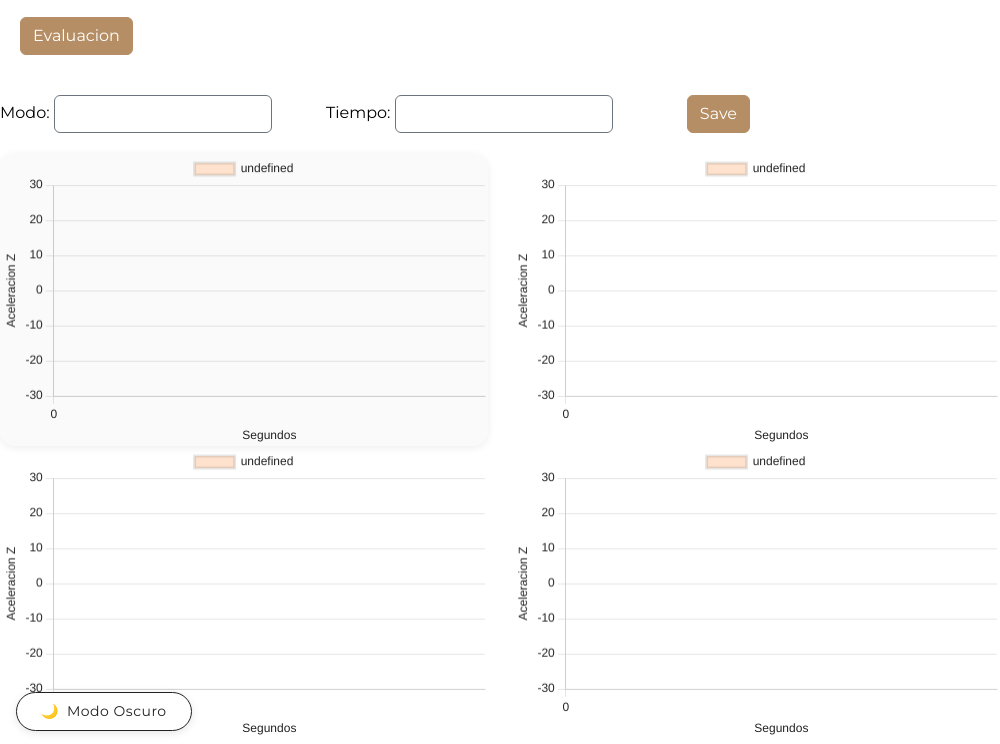
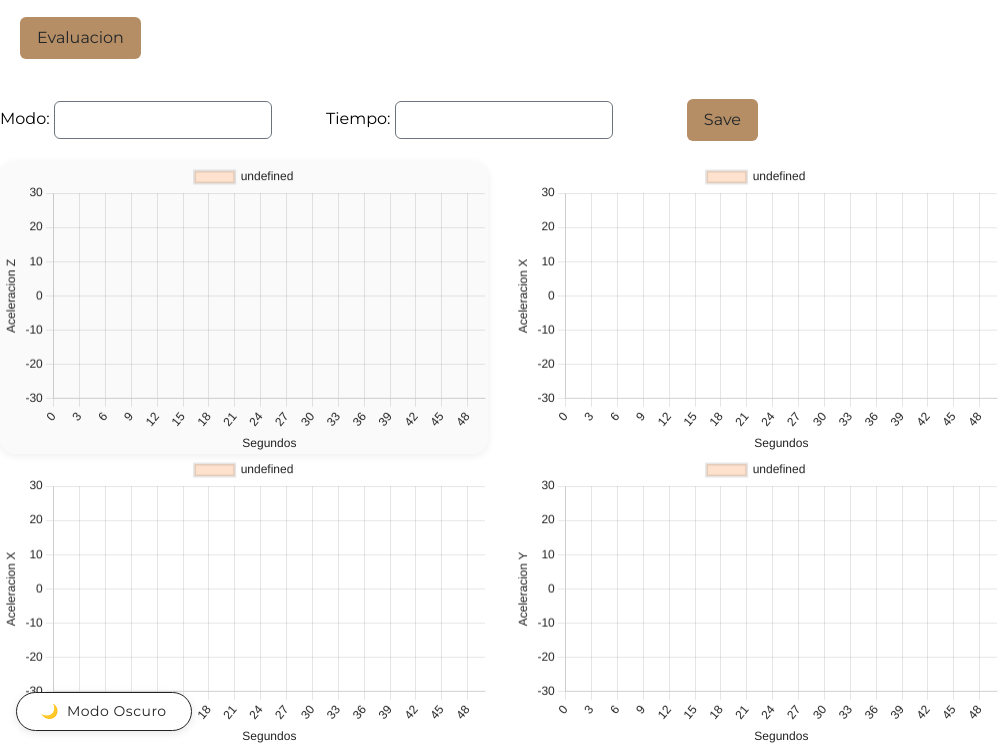
Before and after one commit to echeche919/TCEM-300M-main, an Electron app: page index.html in a window 1000 px wide. Shown: the part 53-797 px from the top of the page. Drawn offline with nearby package versions, Linux system fonts and the light colour scheme; no server answers.

Commit message:
solo faltan los segundos

```diff
--- a/index.css
+++ b/index.css
@@ -151,8 +151,36 @@
   margin-right: 5%;
 }
 
-.btn.btn-primary {
+.btn.btn-primary1 {
   margin: 2%;
+  background-color: #b68e65;
+  display: inline-block;
+  font-weight: 500;
+  text-align: center;
+  white-space: nowrap;
+  vertical-align: middle;
+  user-select: none;
+  border: 1px solid transparent;
+  padding: 0.5rem 1rem;
+  font-size: 1rem;
+  line-height: 1.5;
+  border-radius: 0.375rem;
+  transition: all 0.15s ease-in-out;
+  cursor: pointer;
+}
+.btn-primary1:hover {
   background-color: #b68e65;
   border-color: #b68e65;
 }
+
+.btn-primary1:active {
+  background-color: #7a5b3d;
+  border-color: #7a5b3d;
+}
+
+.btn-primary1:disabled {
+  background-color: #b68e65;
+  border-color: #b68e65;
+  opacity: 0.65;
+  cursor: not-allowed;
+}
--- a/index.html
+++ b/index.html
@@ -39,11 +39,12 @@
     <option value="rapido">
     <option value="medio">
     <option value="lento">
-    <option value="ascendente">
     <option value="descendente">
     <option value="aleatorio">
+    <option value="superlento">
+
   </datalist>
-  <button title="Este boton abre la Evaluacion" class="btn btn-primary" id="openModalBtn">Evaluacion</button>
+  <button title="Este boton abre la Evaluacion" class="btn btn-primary1" id="openModalBtn">Evaluacion</button>
   <form action="">
     <label for="GET-mode">Modo:</label>
     <input class="btn btn-outline-secondary dropdown-toggle" title="Especificar el modo en el que mover el tablero"
@@ -51,11 +52,12 @@
     <label for="GET-time">Tiempo:</label>
     <input class="btn btn-outline-secondary dropdown-toggle"
       title="Especificar el tiempo que el tablero se estara moviendo en ese modo" type="number" id="time" />
-    <input type="button" value="Save" id="Save" class="btn btn-primary" />
+    <input type="button" value="Save" id="Save" class="btn btn-primary1" />
   </form>
   <!-- Modal -->
   <div id="myModal" class="modal">
     <div class="modal-content">
+
       <span id="closeModalBtn" class="close">&times;</span>
       <h2>Evaluacion de la estructura</h2>
       <p>Lorem ipsum dolor sit amet consectetur adipisicing elit. Quia et quis velit, nesciunt at tempora a
--- a/renderer.js
+++ b/renderer.js
@@ -36,6 +36,7 @@
     { vendorId: '1A86', productIds: ['7584', '5584', '5523', '752d', '7523', 'e008', '7522'] },
     { vendorId: '10C4', productIds: ['EA60'] }
   ];
+  const labels = [0, 0.5, 1, 1.5, 2, 2.5, 3, 3.5, 4, 4.5, 5, 5.5, 6, 6.5, 7, 7.5, 8, 8.5, 9, 9.5, 10, 10.5, 11, 11.5, 12, 12.5, 13, 13.5, 14, 14.5, 15, 15.5, 16, 16.5, 17, 17.5, 18, 18.5, 19, 19.5, 20, 20.5, 21, 21.5, 22, 22.5, 23, 23.5, 24, 24.5, 25, 25.5, 26, 26.5, 27, 27.5, 28, 28.5, 29, 29.5, 30, 30.5, 31, 31.5, 32, 32.5, 33, 33.5, 34, 34.5, 35, 35.5, 36, 36.5, 37, 37.5, 38, 38.5, 39, 39.5, 40, 40.5, 41, 41.5, 42, 42.5, 43, 43.5, 44, 44.5, 45, 45.5, 46, 46.5, 47, 47.5, 48, 48.5, 49, 49.5, 50];
   // --- Elementos UI ---
   const PORTID = document.getElementById("port");
   const toggleBtn = document.getElementById("Modo Oscuro");
@@ -45,6 +46,8 @@
   const tablaBody4 = document.querySelector("#tablaValores4 tbody");
   const tablaBody5 = document.querySelector("#tablaValores5 tbody");
   const tablaBody6 = document.querySelector("#tablaValores6 tbody");
+  const tablaBody7 = document.querySelector("#tablaValores7 tbody");
+
   const tablaModal = document.querySelector("#tablaModal tbody");
   const modal = document.getElementById('myModal');
   const body = document.getElementById('Body');
@@ -69,13 +72,13 @@
   const Mode = document.getElementById("mode");
   const time = document.getElementById("time");
 
-  function CreateChart(chartId) {
+  function CreateChart(chartId, name) {
     const ctx = document.getElementById(chartId).getContext("2d");
 
     return new Chart(ctx, {
       type: "line",
       data: {
-        labels: [],
+        labels: labels,
         datasets: [{
           backgroundColor: "rgba(0, 0, 255, 0.6)",
           pointBackgroundColor: "hsla(30, 51%, 27%, 1) ",
@@ -90,14 +93,14 @@
             beginAtZero: true,
             max: 30,
             min: -30,
-            title: { display: true, text: 'Aceleracion Z', color: "#222" },
+            title: { display: true, text: name, color: "#222" },
             ticks: { color: "#222" }
           },
           x: {
             beginAtZero: true,
             max: 50,
             title: { display: true, text: 'Segundos', color: "#222" },
-            ticks: { color: "#222" }
+            ticks: { color: "#222", stepSize: 0.5 },
           }
         },
         plugins: {
@@ -115,18 +118,18 @@
     PORTID.className = "badge bg-warning text-dark p-2 fs-6";
   }
   // --- Chart ---
-  const myChart = CreateChart("myChart");
-  const myChart2 = CreateChart("myChart2");
-  const myChart3 = CreateChart("myChart3");
-  const myChart4 = CreateChart("myChart4");
-  const myChart5 = CreateChart("myChart5");
-  const myChart6 = CreateChart("myChart6");
-  const myChart7 = CreateChart("myChart7");
-  const myChart8 = CreateChart("myChart8");
-  const myChart9 = CreateChart("myChart9");
-  const myChart10 = CreateChart("myChart10");
-  const myChart11 = CreateChart("myChart11");
-  const myChart12 = CreateChart("myChart12");
+  const myChart = CreateChart("myChart", "Aceleracion Z");
+  const myChart2 = CreateChart("myChart2", "Aceleracion X");
+  const myChart3 = CreateChart("myChart3", "Aceleracion Y");
+  const myChart4 = CreateChart("myChart4", "Giroscopio X");
+  const myChart5 = CreateChart("myChart5", "Giroscopio Y");
+  const myChart6 = CreateChart("myChart6", "Giroscopio Z");
+  const myChart7 = CreateChart("myChart7", "Aceleracion X");
+  const myChart8 = CreateChart("myChart8", "Aceleracion Y");
+  const myChart9 = CreateChart("myChart9", "Aceleracion Z");
+  const myChart10 = CreateChart("myChart10", "Giroscopio Z");
+  const myChart11 = CreateChart("myChart11", "Giroscopio X");
+  const myChart12 = CreateChart("myChart12", "Giroscopio Y");
 
   // --- Tema ---
   function aplicarTema(modoOscuro) {
@@ -396,7 +399,7 @@
     chart.data.datasets[0].data = dataArray.slice();
     chart.data.datasets[0].label = label;
     chart.update();
-    estado.aux++;
+    estado.aux = estado.aux + 0.5;
   }
 
   // --- Eventos UI ---
```
